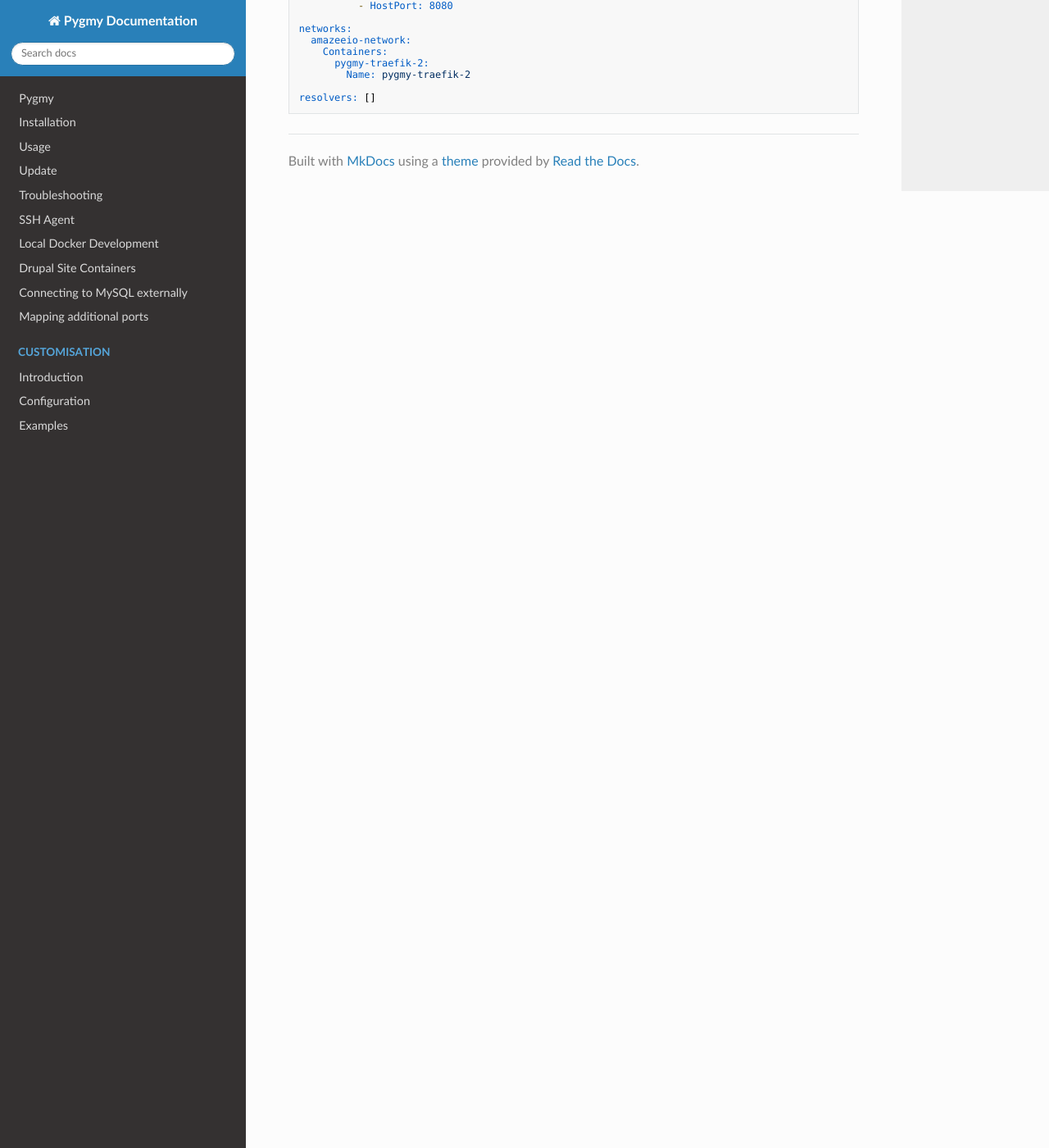
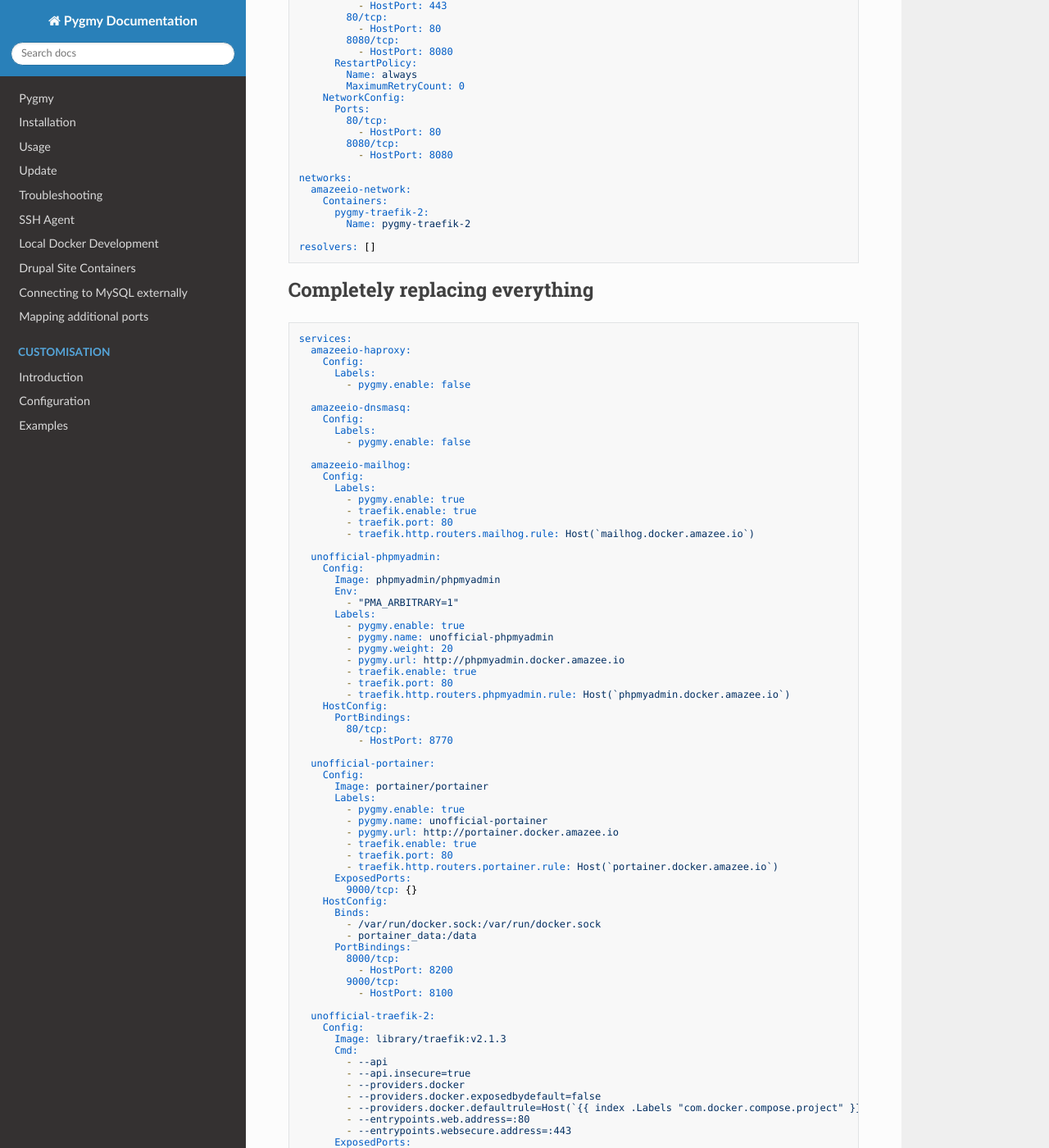
Before and after one commit to pygmystack/pygmy, an MkDocs documentation site: the page built from docs/customisation/examples_advanced.md, in a window 1280 px wide and 1400 px high, scrolled down 2801 px. Shown: the whole window at 82% size. Built offline with MkDocs 1.6.1, drawn with Linux system fonts in a browser that asks for light colours; nearby versions of some CDN libraries; some of the changed text lies outside the part shown.

Commit message:
#151 documentation
Signed-off-by: Karl Hepworth <karl.hepworth@gmail.com>

````diff
--- a/docs/customisation/examples_advanced.md
+++ b/docs/customisation/examples_advanced.md
@@ -7,6 +7,16 @@ date: 2020-05-05
 ---
 
 # Advanced examples
+## Modifications to services
+```yaml
+services:
+  amazeeio-mailhog:
+    HostConfig:
+      PortBindings:
+        1025/tcp:
+        - HostPort: 2025
+```
+
 ## Replacement services
 ### SSH Agent
 ```yaml
@@ -195,3 +205,136 @@ networks:
 
 resolvers: []
 ```
+
+## Completely replacing everything
+```yaml
+services:
+  amazeeio-haproxy:
+    Config:
+      Labels:
+        - pygmy.enable: false
+
+  amazeeio-dnsmasq:
+    Config:
+      Labels:
+        - pygmy.enable: false
+
+  amazeeio-mailhog:
+    Config:
+      Labels:
+        - pygmy.enable: true
+        - traefik.enable: true
+        - traefik.port: 80
+        - traefik.http.routers.mailhog.rule: Host(`mailhog.docker.amazee.io`)
+
+  unofficial-phpmyadmin:
+    Config:
+      Image: phpmyadmin/phpmyadmin
+      Env:
+        - "PMA_ARBITRARY=1"
+      Labels:
+        - pygmy.enable: true
+        - pygmy.name: unofficial-phpmyadmin
+        - pygmy.weight: 20
+        - pygmy.url: http://phpmyadmin.docker.amazee.io
+        - traefik.enable: true
+        - traefik.port: 80
+        - traefik.http.routers.phpmyadmin.rule: Host(`phpmyadmin.docker.amazee.io`)
+    HostConfig:
+      PortBindings:
+        80/tcp:
+          - HostPort: 8770
+
+  unofficial-portainer:
+    Config:
+      Image: portainer/portainer
+      Labels:
+        - pygmy.enable: true
+        - pygmy.name: unofficial-portainer
+        - pygmy.url: http://portainer.docker.amazee.io
+        - traefik.enable: true
+        - traefik.port: 80
+        - traefik.http.routers.portainer.rule: Host(`portainer.docker.amazee.io`)
+      ExposedPorts:
+        9000/tcp: {}
+    HostConfig:
+      Binds:
+        - /var/run/docker.sock:/var/run/docker.sock
+        - portainer_data:/data
+      PortBindings:
+        8000/tcp:
+          - HostPort: 8200
+        9000/tcp:
+          - HostPort: 8100
+
+  unofficial-traefik-2:
+    Config:
+      Image: library/traefik:v2.1.3
+      Cmd:
+        - --api
+        - --api.insecure=true
+        - --providers.docker
+        - --providers.docker.exposedbydefault=false
+        - --providers.docker.defaultrule=Host(`{{ index .Labels "com.docker.compose.project" }}.docker.amazee.io`)
+        - --entrypoints.web.address=:80
+        - --entrypoints.websecure.address=:443
+      ExposedPorts:
+        80/tcp:
+          HostPort: 80
+        443/tcp:
+          HostPort: 443
+        8080/tcp:
+          HostPort: 3080
+      Labels:
+        - pygmy.name: unofficial-traefik-2
+        - pygmy.enable: true
+        - pygmy.url: http://traefik.docker.amazee.io
+        - traefik.docker.network: amazeeio-network
+        - traefik.enable: true
+        - traefik.port: 80
+        - traefik.http.routers.traefik.rule: Host(`traefik.docker.amazee.io`)
+        - traefik.http.routers.traefik.tls: true
+        - traefik.http.routers.traefik.service: api@internal
+        - traefik.providers.docker.defaultport: 8080
+    HostConfig:
+      Binds:
+        - /var/run/docker.sock:/var/run/docker.sock
+      PortBindings:
+        443/tcp:
+          - HostPort: 443
+        80/tcp:
+          - HostPort: 80
+        8080/tcp:
+          - HostPort: 8080
+      RestartPolicy:
+        Name: always
+        MaximumRetryCount: 0
+    NetworkConfig:
+      Ports:
+        80/tcp:
+          - HostPort: 80
+        8080/tcp:
+          - HostPort: 8080
+
+networks:
+  amazeeio-network:
+    Name: amazeeio-network
+    Containers:
+      amazeeio-haproxy: {}
+      unofficial-traefik-2:
+        Name: unofficial-traefik-2
+      amazeeio-mailhog:
+        Name: amazeeio-mailhog
+      unofficial-portainer:
+        Name: unofficial-portainer
+      unofficial-phpmyadmin:
+        Name: unofficial-phpmyadmin
+    Labels:
+      - pygmy.network: true
+
+resolvers: []
+
+volumes:
+  portainer_data:
+    Name: portainer_data
+```
````
